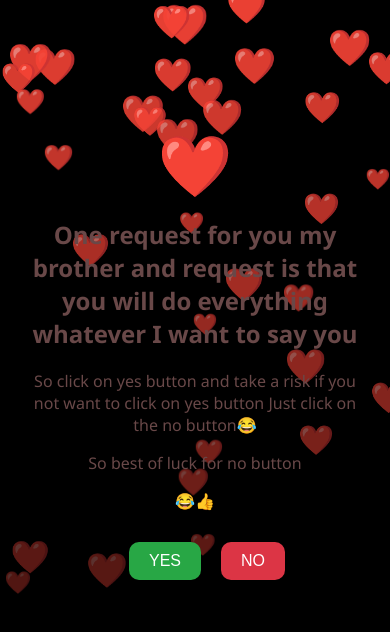
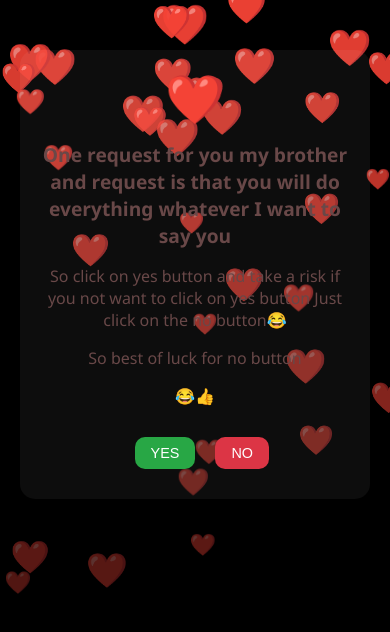
Before and after one commit to Khushboo-Jamali/coding-gift, a plain HTML site: page index.html in a window 390 px wide. Drawn offline with Linux system fonts and the light colour scheme.

Commit message:
some changes

```diff
--- a/index.html
+++ b/index.html
@@ -37,6 +37,8 @@
         margin: 100px auto;
         position: relative;
         z-index: 10;
+        background: rgba(255, 255, 255, 0.05);
+        border-radius: 15px;
       }
 
       .heart {
@@ -66,7 +68,6 @@
         cursor: pointer;
         margin: 10px;
         transition: all 0.3s ease;
-        /* margin-left: -10px; */
       }
 
       .yes {
@@ -86,6 +87,32 @@
         font-size: 1.2rem;
         color: #ffc;
         display: none;
+      }
+
+      /* 🔽 Mobile Friendly Styles */
+      @media (max-width: 500px) {
+        .card {
+          margin: 50px 20px;
+          padding: 20px;
+          max-width: 90%;
+        }
+
+        .heart {
+          font-size: 40px;
+        }
+
+        h2 {
+          font-size: 1.2rem;
+        }
+
+        p {
+          font-size: 1rem;
+        }
+
+        button {
+          font-size: 0.9rem;
+          padding: 8px 16px;
+        }
       }
     </style>
   </head>
@@ -123,7 +150,7 @@
       </div>
 
       <div class="message" id="message">
-        Thanks for saying yes now you will buy ice cream to night for me 💝🥰
+        Thanks for saying yes now you will buy ice cream tonight for me 💝🥰
       </div>
     </div>
 
```
